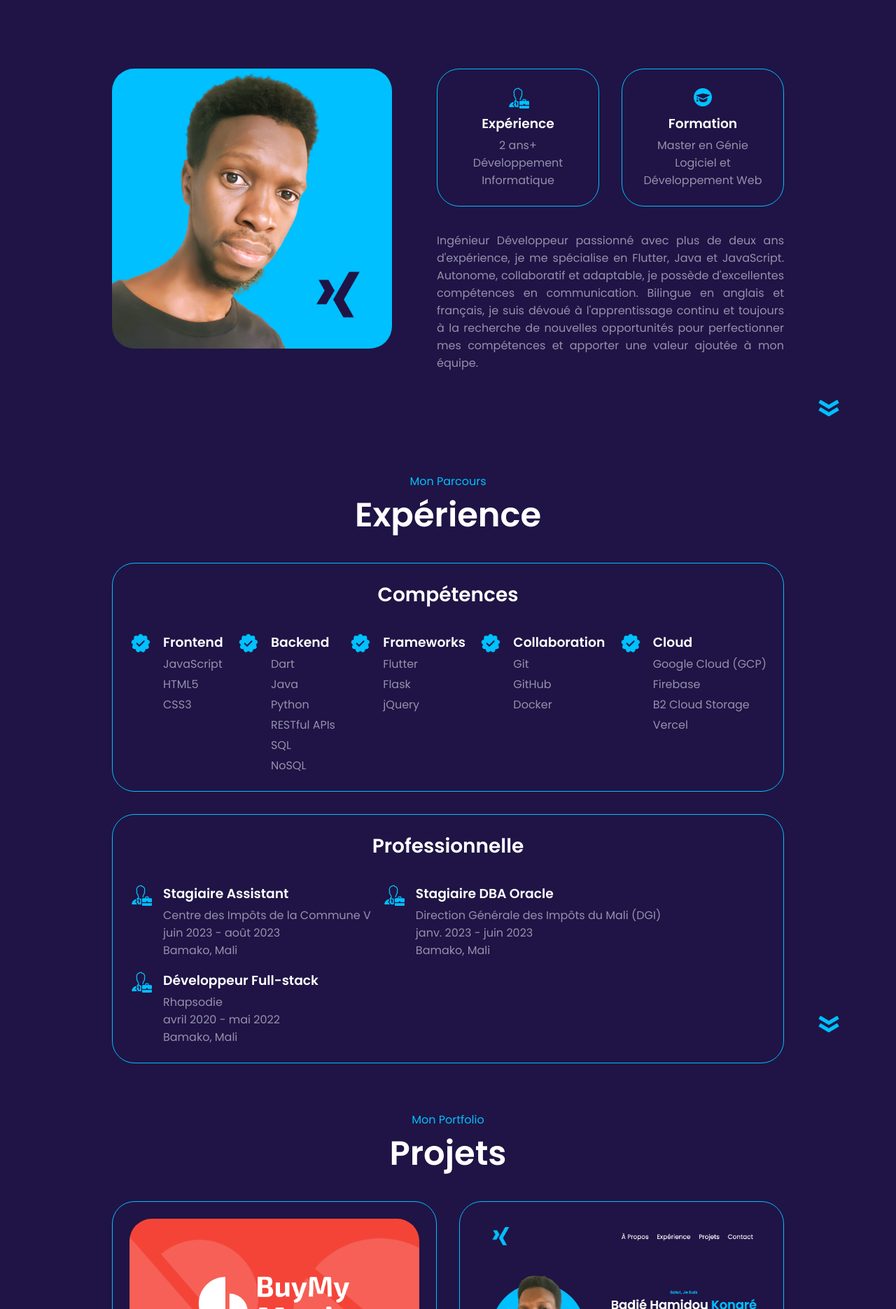
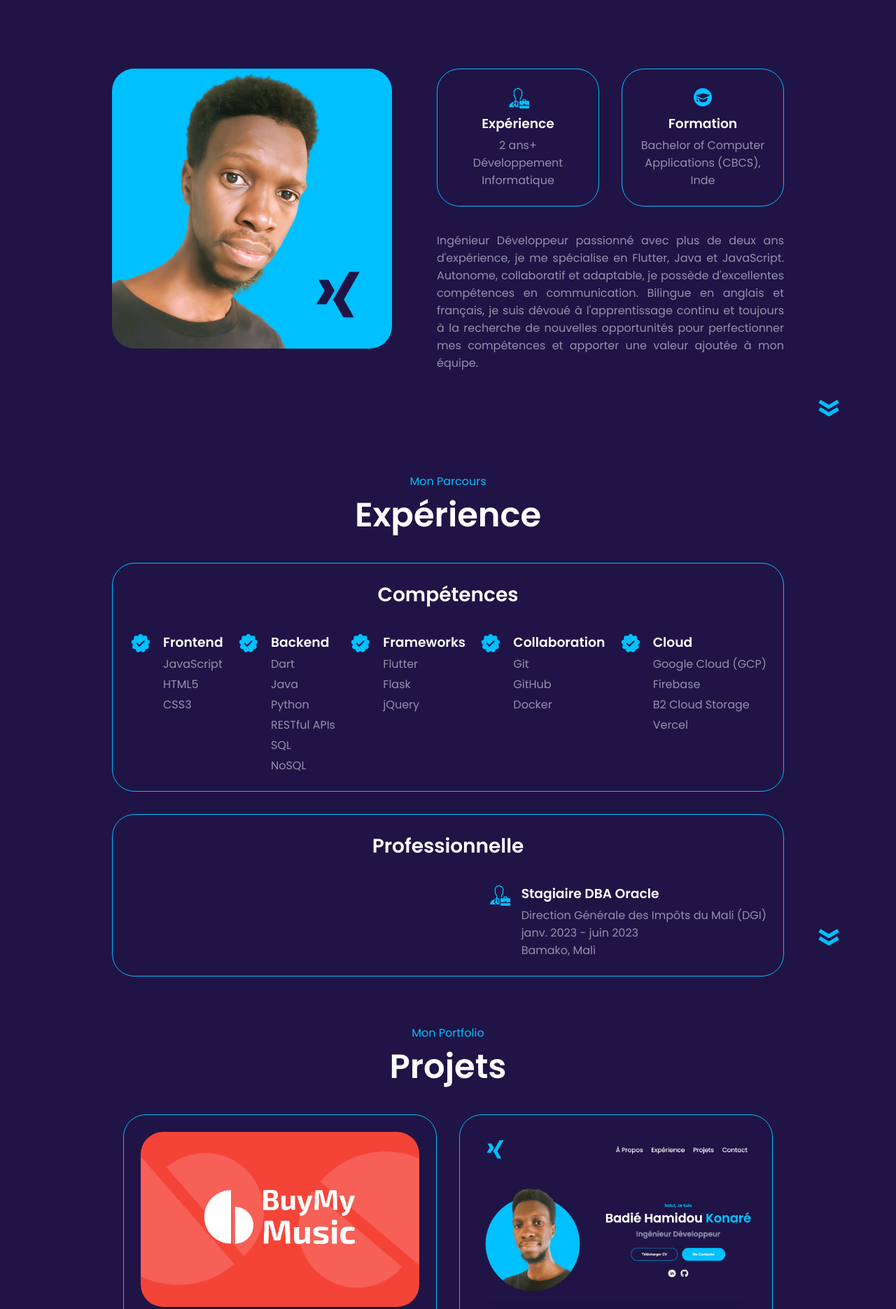
Before and after one commit to konarehb/flask-portfolio, a Flask app: page / in a window 1280 px wide. Shown: the part 993-2863 px from the top of the page at 70% size. Run offline with Flask 3, Linux system fonts and the light colour scheme.

Commit message:
Update education and experience info and improve projects presentation

```diff
--- a/static/css/mediaqueries.css
+++ b/static/css/mediaqueries.css
@@ -93,6 +93,10 @@
   footer p {
     padding-bottom: 3rem;
   }
+  .project-details-container {
+    flex: 1 1 100%;
+    max-width: 100%;
+  }
   .article-container {
     justify-content: space-between;
   }
--- a/static/css/styles.css
+++ b/static/css/styles.css
@@ -301,12 +301,12 @@ section {
   margin-top: 2rem;
 }
 
-.about-details-container {
+.about-details-container, project-about-details-container {
   justify-content: center;
   flex-direction: column;
 }
 
-.about-containers,
+.about-containers, .project-about-containers,
 .about-details-container {
   display: flex;
 }
@@ -319,6 +319,26 @@ section {
   position: absolute;
   right: -5rem;
   bottom: 2.5rem;
+}
+
+.project-about-containers {
+  display: flex;
+  flex-wrap: wrap;
+  justify-content: center;
+  gap: 2rem;
+  margin-bottom: 5rem;
+  margin-top: 2rem;
+}
+
+.project-details-container {
+  flex: 1 1 calc(50% - 2rem); /* 50% width minus the gap */
+  box-sizing: border-box;
+  max-width: calc(50% - 2rem);
+  border-radius: 2rem;
+  border: #00c0ff 0.1rem solid;
+  border-color: #00c0ff;
+  padding: 1.5rem;
+  text-align: center;
 }
 
 .details-container {
@@ -375,7 +395,7 @@ section {
   flex-wrap: wrap;
   flex-direction: row;
   gap: 1rem;
-  justify-content: space-around;
+  justify-content: initial;
 }
 
 .project-img {
--- a/templates/index.html
+++ b/templates/index.html
@@ -100,7 +100,7 @@
                   class="icon"
                 />
                 <h3 class="title-h3">Formation</h3>
-                <p>Master en Génie Logiciel et Développement Web</p>
+                <p>Bachelor of Computer Applications (CBCS), Inde</p>
               </div>
             </div>
             <div class="text-container">
@@ -206,17 +206,19 @@
             <h2 class="experience-sub-title">Professionnelle</h2>
             <div class="article-container">
               <article>
-                <img
+                <!-- <img
                   src="{{ url_for('static', filename='assets/professional.png') }}"
                   alt="Experience icon"
                   class="icon"
-                />
-                <div>
+                /> -->
+                <!-- <div>
                   <h3 class="skill-h3">Stagiaire Assistant</h3>
                   <p>Centre des Impôts de la Commune V
                     <br>juin 2023 - août 2023
                     <br>Bamako, Mali</p>
-                </div>
+                </div> -->
+              </article>
+              <article>
                 <img
                   src="{{ url_for('static', filename='assets/professional.png') }}"
                   alt="Experience icon"
@@ -226,19 +228,6 @@
                   <h3 class="skill-h3">Stagiaire DBA Oracle</h3>
                   <p>Direction Générale des Impôts du Mali (DGI)
                     <br>janv. 2023 - juin 2023
-                    <br>Bamako, Mali</p>
-                </div>
-              </article>
-              <article>
-                <img
-                  src="{{ url_for('static', filename='assets/professional.png') }}"
-                  alt="Experience icon"
-                  class="icon"
-                />
-                <div>
-                  <h3 class="skill-h3">Développeur Full-stack</h3>
-                  <p>Rhapsodie
-                    <br>avril 2020 - mai 2022
                     <br>Bamako, Mali</p>
                 </div>
               </article>
@@ -255,8 +244,8 @@
         <p class="section__text__p1">Mon Portfolio</p>
         <h1 class="title">Projets</h1>
         <div class="experience-details-container">
-          <div class="about-containers">
-            <div class="details-container color-container">
+          <div class="project-about-containers">
+            <div class="project-details-container color-container">
               <div class="article-container">
                 <img
                   src="{{ url_for('static', filename='assets/buymymusic.png') }}"
@@ -265,7 +254,7 @@
                 />
               </div>
               <h2 class="experience-sub-title project-title">BuyMyMusic</h2>
-              <p>Dart, Flutter, Google Cloud, Firebase, RESTful API</p>
+              <p>Flutter (Dart), Google Cloud Platform (GCP), Firebase</p>
               <div class="btn-container">
                 <button
                   class="btn btn-color-2 project-btn"
@@ -281,7 +270,7 @@
                 </button>
               </div>
             </div>
-            <div class="details-container color-container">
+            <div class="project-details-container color-container">
               <div class="article-container">
                 <img
                   src="{{ url_for('static', filename='assets/screenshot1.png') }}"
@@ -290,7 +279,7 @@
                 />
               </div>
               <h2 class="experience-sub-title project-title">Konarehb Portfolio</h2>
-              <p>Python, Flask, HTML, CSS, Docker</p>
+              <p>Python (Flask), HTML, CSS, Docker, Vercel</p>
               <div class="btn-container">
                 <button
                   class="btn btn-color-2 project-btn"
@@ -312,7 +301,7 @@
                 </button>
               </div>
             </div>
-            <div class="details-container color-container">
+            <div class="project-details-container color-container">
               <div class="article-container">
                 <img
                   src="{{ url_for('static', filename='assets/rhapsodie.png') }}"
@@ -321,7 +310,7 @@
                 />
               </div>
               <h2 class="experience-sub-title project-title">Rhapsodie</h2>
-              <p>Java, JavaScript, HTML, CSS</p>
+              <p>Java, JavaScript, HTML, CSS, Firebase</p>
               <div class="btn-container">
                 <button
                   class="btn btn-color-2 project-btn"
@@ -358,7 +347,7 @@
               alt="LinkedIn icon"
               class="icon contact-icon"
             />
-            <p><a class="phone-number">(+223) 73 46 93 34</a></p>
+            <p><a class="phone-number">+223 73 46 93 34</a></p>
           </div>
         </div>
       </section>
```
